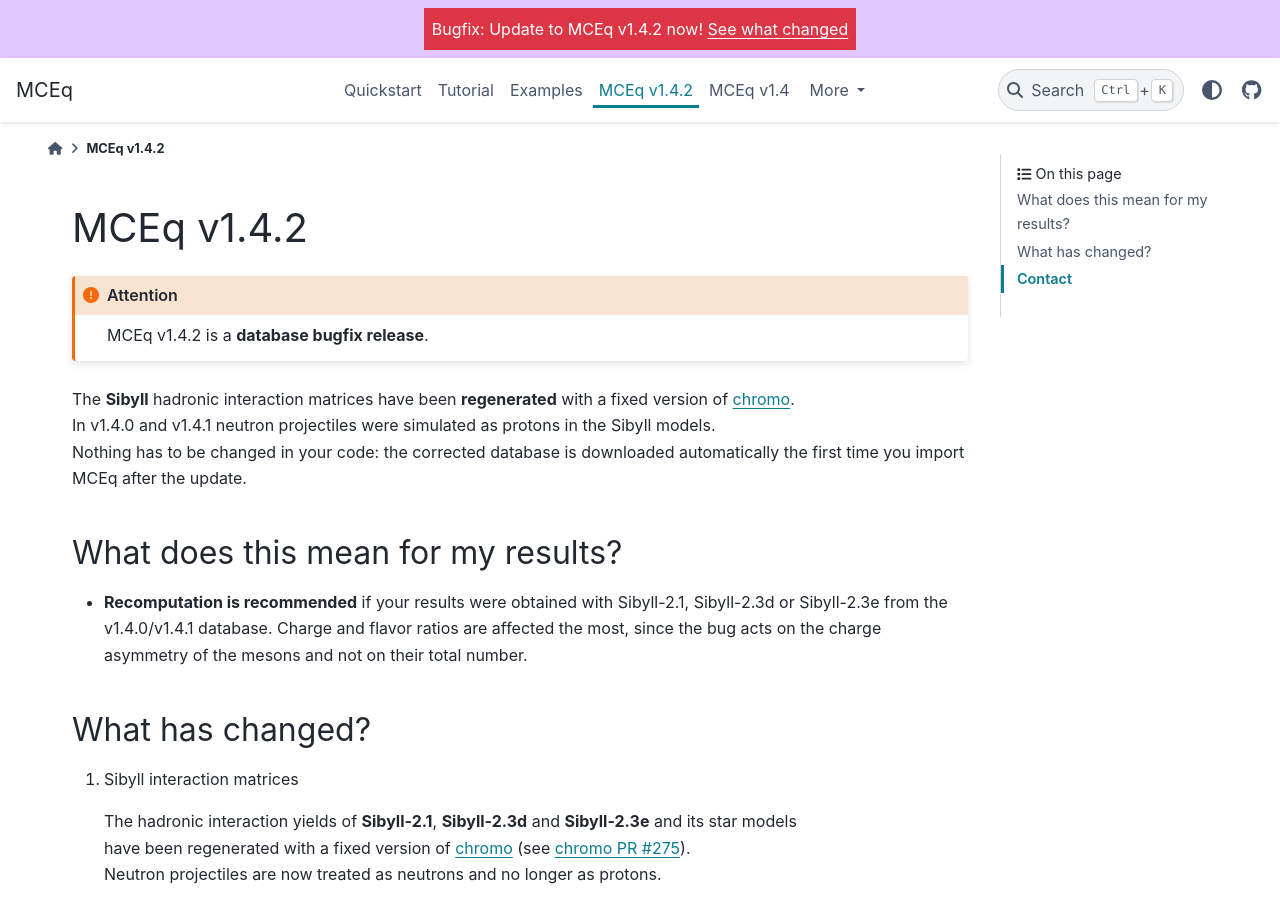
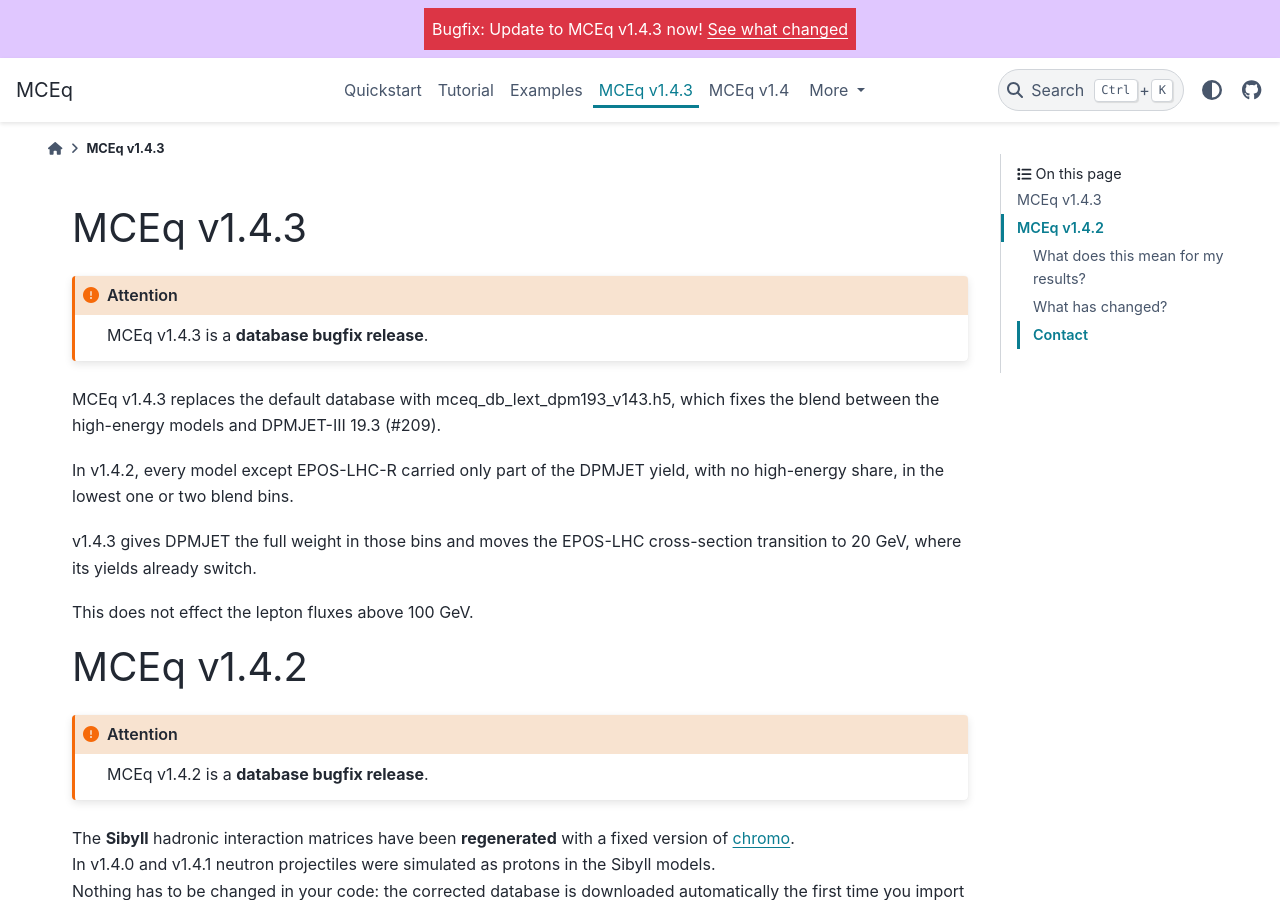
Before and after one commit to mceq-project/MCEq, a Sphinx documentation site: the page built from docs/v142v141_diff.rst, in a window 1280 px wide and 900 px high. Built offline with Sphinx 7.4.7 and the PyData theme 0.15.4, drawn with Linux system fonts in a browser that asks for light colours.

Commit message:
prep release

```diff
--- a/docs/_templates/sections/announcement.html
+++ b/docs/_templates/sections/announcement.html
@@ -2,6 +2,6 @@
     that option is substituted into the theme verbatim, so it cannot contain an
     internal reference. Here pathto() resolves the link relative to each page. -#}
 {%- set theme_announcement -%}
-<div style="background-color: #dc3545; color: #ffffff; padding: 0.5rem; text-align: center;">Bugfix: Update to MCEq v1.4.2 now! <a href="{{ pathto('v142v141_diff') }}" style="color: #ffffff; text-decoration: underline;">See what changed</a></div>
+<div style="background-color: #dc3545; color: #ffffff; padding: 0.5rem; text-align: center;">Bugfix: Update to MCEq v1.4.3 now! <a href="{{ pathto('v142v141_diff') }}" style="color: #ffffff; text-decoration: underline;">See what changed</a></div>
 {%- endset -%}
 {%- include "!sections/announcement.html" -%}
--- a/docs/v142v141_diff.rst
+++ b/docs/v142v141_diff.rst
@@ -1,4 +1,21 @@
 .. _v142v141_diff:
+
+MCEq v1.4.3
+###########
+
+.. attention::
+  MCEq v1.4.3 is a **database bugfix release**.
+
+MCEq v1.4.3 replaces the default database with mceq_db_lext_dpm193_v143.h5,
+which fixes the blend between the high-energy models and DPMJET-III 19.3 (#209).
+
+In v1.4.2, every model except EPOS-LHC-R carried only part of the DPMJET yield, with no high-energy share,
+in the lowest one or two blend bins.
+
+v1.4.3 gives DPMJET the full weight in those bins and moves the EPOS-LHC cross-section transition to 20 GeV,
+where its yields already switch.
+
+This does not effect the lepton fluxes above 100 GeV.
 
 MCEq v1.4.2
 ###########
```
Also changed, not shown: CHANGELOG.md (+13 -0 lines), changes/214.bugfix.md (deleted, +0 -8 lines).
